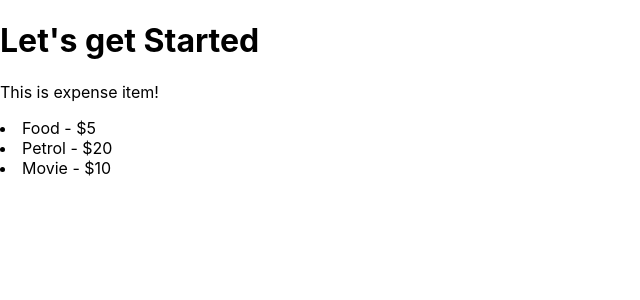
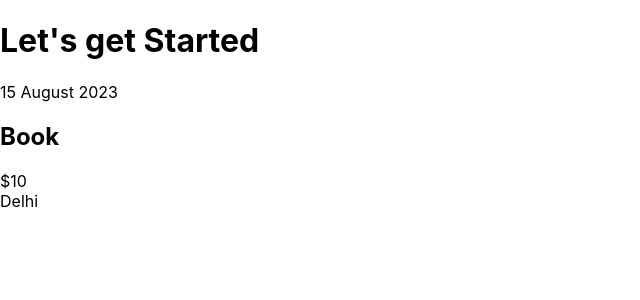
Before and after one commit to ajayygurjar/React-Expense-Tracker, a React (Create React App) app: page / in a window 1280 px wide. Shown: the top 300 px of the page, without its empty margins (0-640 px from the left). Built offline with nearby package versions, Linux system fonts and the light colour scheme.

Commit message:
Added  more element

```diff
--- a/src/components/ExpenseItem.js
+++ b/src/components/ExpenseItem.js
@@ -1,10 +1,13 @@
+// Write your code here:
 function ExpenseItem() {
   return (
     <div>
-      <p>This is expense item! </p>
-      <li>Food - $5</li>
-      <li>Petrol - $20</li>
-      <li>Movie - $10</li>
+      <div>15 August 2023</div>
+      <div>
+        <h2>Book</h2>
+        <div>$10</div>
+        <div>Delhi</div>
+      </div>
     </div>
   );
 }
```
